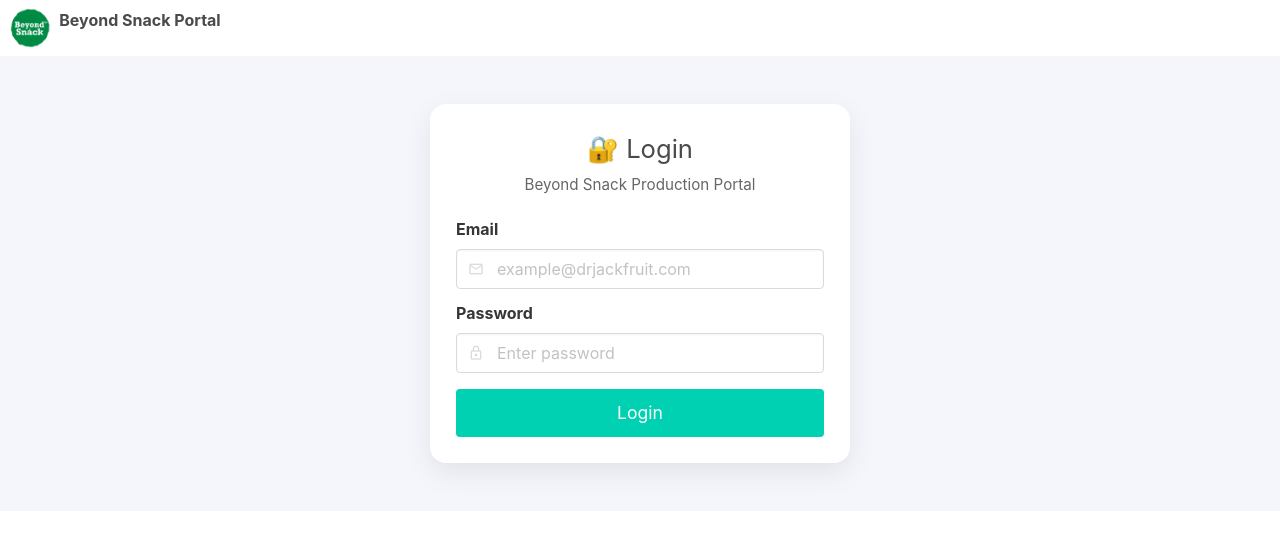
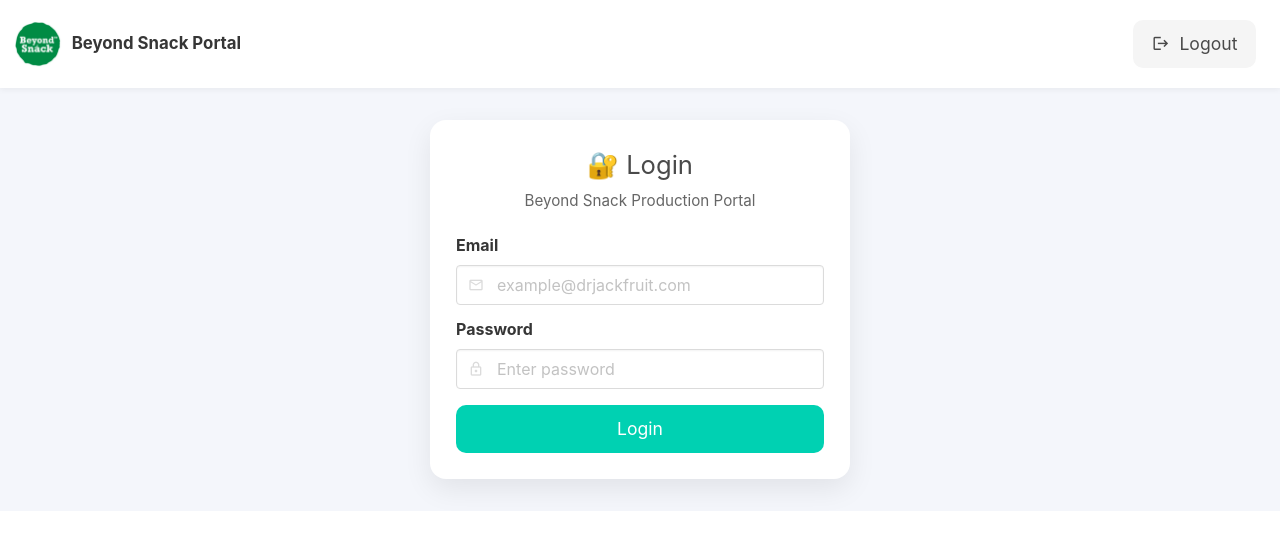
Before and after one commit to KingKai31/beyond_snack_portal, a Flask app: page / in a window 1280 px wide. Shown: the top 546 px of the page. Run offline with Flask 3, Linux system fonts and the light colour scheme; the visitor is signed in with stand-in values (Sample User, id 1); some libraries are stand-ins or nearby versions.

Commit message:
Update base.html

```diff
--- a/templates/base.html
+++ b/templates/base.html
@@ -1,37 +1,105 @@
 <!doctype html>
-<html>
+<html lang="en">
 <head>
   <meta charset="utf-8">
-<meta name="viewport" content="width=device-width, initial-scale=1">
-<title>Beyond Snack Portal</title>
+  <title>Beyond Snack — Production Portal</title>
 
-<link rel="stylesheet" href="https://cdn.jsdelivr.net/npm/bulma@0.9.4/css/bulma.min.css">
-<link rel="stylesheet" href="https://cdn.jsdelivr.net/npm/@mdi/font/css/materialdesignicons.min.css">
+  <!-- MOBILE FIRST -->
+  <meta name="viewport" content="width=device-width, initial-scale=1, maximum-scale=1">
+
+  <!-- BULMA CSS -->
+  <link href="https://cdn.jsdelivr.net/npm/bulma@0.9.4/css/bulma.min.css" rel="stylesheet">
+
+  <!-- MATERIAL ICONS -->
+  <link href="https://cdn.jsdelivr.net/npm/@mdi/font@7.3.67/css/materialdesignicons.min.css" rel="stylesheet">
+
+  <!-- CHART.JS -->
   <script src="https://cdn.jsdelivr.net/npm/chart.js"></script>
 
   <style>
-body{background:#f4f6fb}
-.card-box{max-width:520px;margin:auto}
+    body {
+      background: #f4f6fb;
+      font-size: 1.05rem;
+    }
+
+    .navbar {
+      padding: 12px;
+      background: #ffffff;
+      box-shadow: 0 2px 6px rgba(0,0,0,0.05);
+    }
+
+    .navbar-brand {
+      display: flex;
+      align-items: center;
+      gap: 10px;
+    }
+
+    .logo {
+      height: 46px;
+    }
+
+    .container {
+      max-width: 100%;
+      padding: 16px;
+    }
+
+    .section {
+      padding: 1rem 0.75rem;
+    }
+
+    input,
+    select,
+    textarea {
+      font-size: 1.05rem;
+    }
+
+    .button {
+      font-size: 1.05rem;
+      border-radius: 10px;
+    }
+
+    .notification {
+      border-radius: 12px;
+    }
   </style>
 </head>
 
 <body>
 
-<nav class="navbar has-shadow">
-  <div class="navbar-brand p-2">
-    <img src="/static/logo.png" style="height:40px">
-    <b class="ml-2">Beyond Snack Portal</b>
+<nav class="navbar">
+  <div class="navbar-brand">
+    <img src="{{ url_for('static', filename='logo.png') }}" class="logo" alt="Beyond Snack">
+    <strong>Beyond Snack Portal</strong>
   </div>
+
+  {% if session.get("email") %}
+  <div class="navbar-end">
+    <div class="navbar-item">
+      <a href="{{ url_for('logout') }}" class="button is-light">
+        <span class="mdi mdi-logout"></span>&nbsp; Logout
+      </a>
+    </div>
+  </div>
+  {% endif %}
 </nav>
 
 <section class="section">
   <div class="container">
-{% with m=get_flashed_messages(with_categories=true) %}
-{% for c,msg in m %}
-<div class="notification is-{{ 'success' if c=='success' else 'danger' }}">{{msg}}</div>
+
+    <!-- FLASH MESSAGES -->
+    {% with messages = get_flashed_messages(with_categories=true) %}
+      {% if messages %}
+        {% for cat, msg in messages %}
+          <div class="notification is-{{ 'success' if cat=='success' else 'danger' }}">
+            {{ msg }}
+          </div>
         {% endfor %}
+      {% endif %}
     {% endwith %}
+
+    <!-- PAGE CONTENT -->
     {% block content %}{% endblock %}
+
   </div>
 </section>
 
```
Lines whose indentation alone changed are shown as unchanged.
